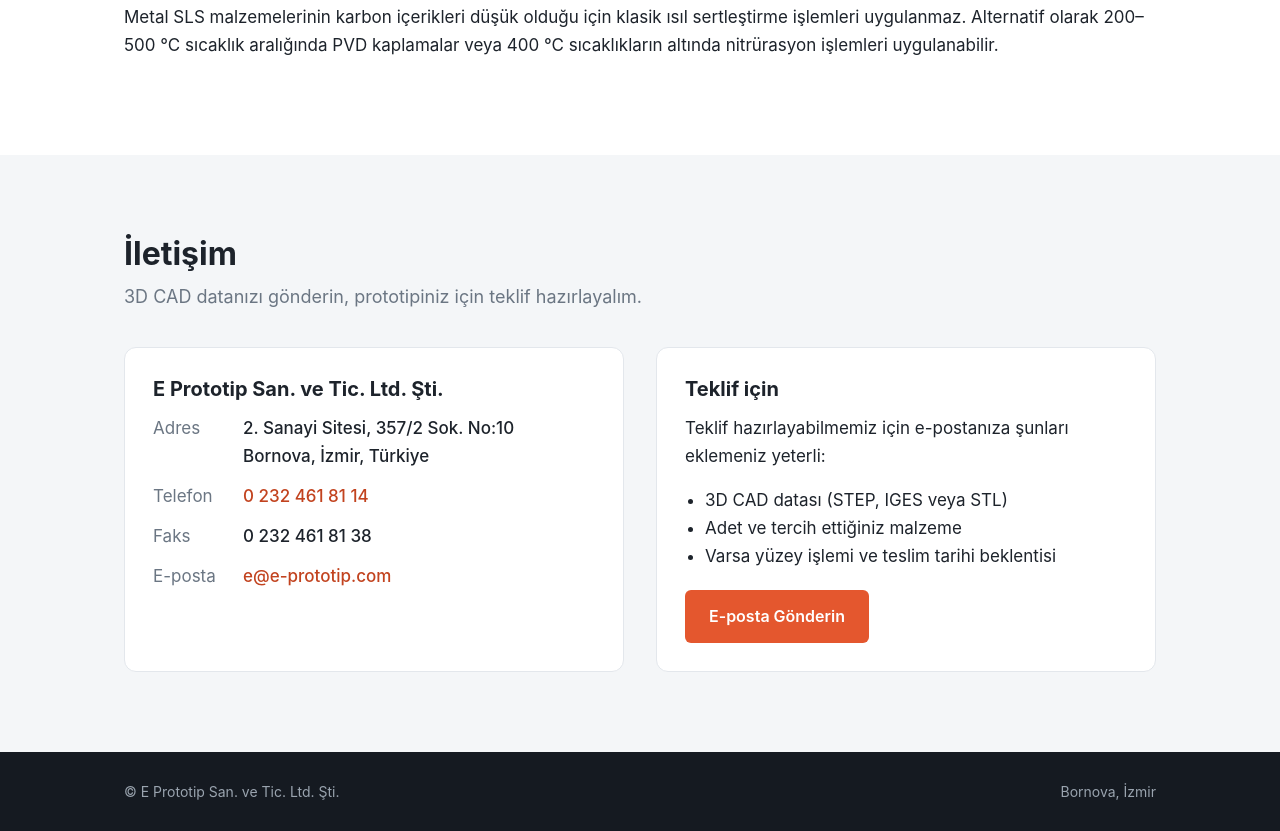
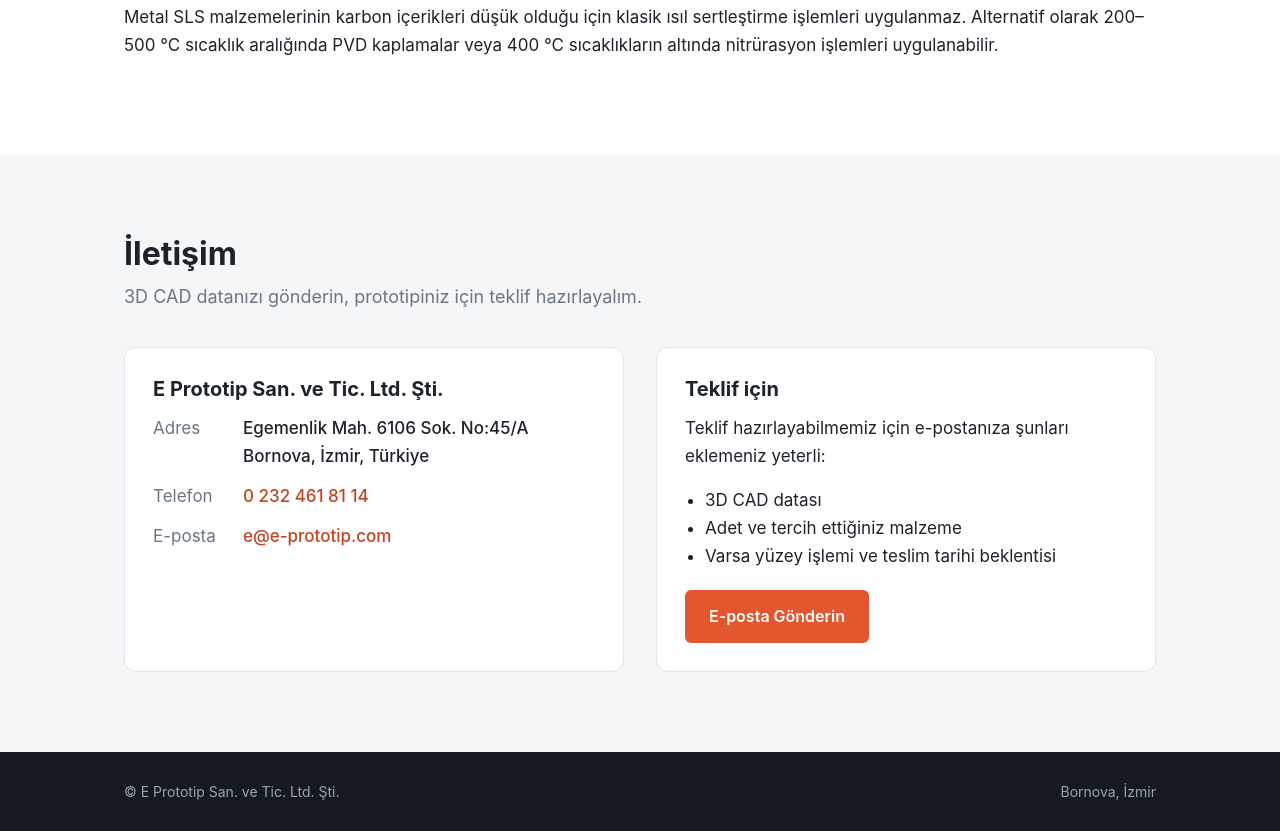
Before and after one commit to MustafaEmeklioglu/e-prototip.com, a plain HTML site: page index.html in a window 1280 px wide. Shown: the part 7386-8217 px from the top of the page. Drawn offline with Linux system fonts and the light colour scheme.

Commit message:
İletişim: yeni adres, faks kaldırıldı, teklif kartı sadeleştirildi
Co-Authored-By: Claude Opus 5.5 <noreply@anthropic.com>
Claude-Session: https://claude.ai/code/session_01AQiJiskNTLdZyJWjGqGnZ5

```diff
--- a/index.html
+++ b/index.html
@@ -257,9 +257,8 @@
       <div class="contact-card">
         <h3 style="margin-top:0;font-size:20px">E Prototip San. ve Tic. Ltd. Şti.</h3>
         <dl>
-          <dt>Adres</dt><dd>2. Sanayi Sitesi, 357/2 Sok. No:10<br>Bornova, İzmir, Türkiye</dd>
+          <dt>Adres</dt><dd>Egemenlik Mah. 6106 Sok. No:45/A<br>Bornova, İzmir, Türkiye</dd>
           <dt>Telefon</dt><dd><a href="tel:+902324618114">0 232 461 81 14</a></dd>
-          <dt>Faks</dt><dd>0 232 461 81 38</dd>
           <dt>E-posta</dt><dd><a href="mailto:e@e-prototip.com">e@e-prototip.com</a></dd>
         </dl>
       </div>
@@ -267,7 +266,7 @@
         <h3 style="margin-top:0;font-size:20px">Teklif için</h3>
         <p>Teklif hazırlayabilmemiz için e-postanıza şunları eklemeniz yeterli:</p>
         <ul style="padding-left:20px;margin:0 0 20px">
-          <li>3D CAD datası (STEP, IGES veya STL)</li>
+          <li>3D CAD datası</li>
           <li>Adet ve tercih ettiğiniz malzeme</li>
           <li>Varsa yüzey işlemi ve teslim tarihi beklentisi</li>
         </ul>
```
